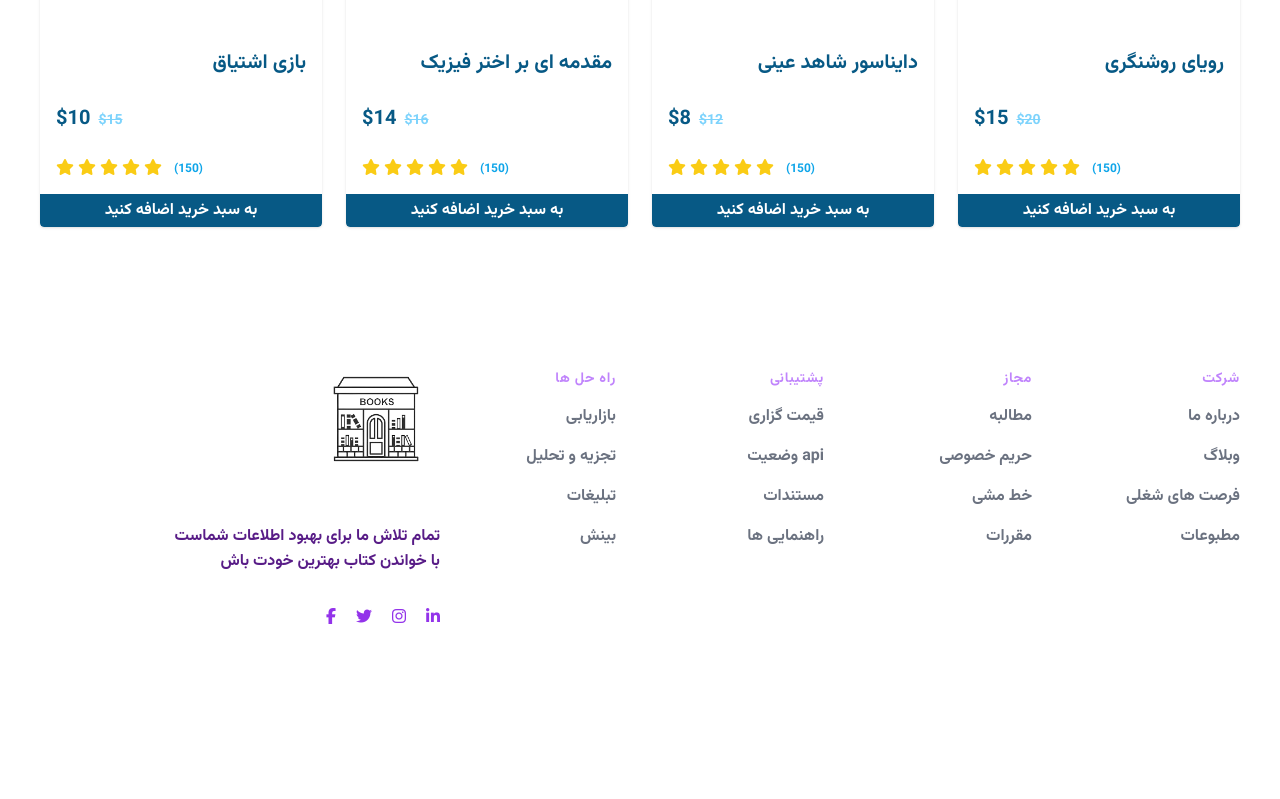
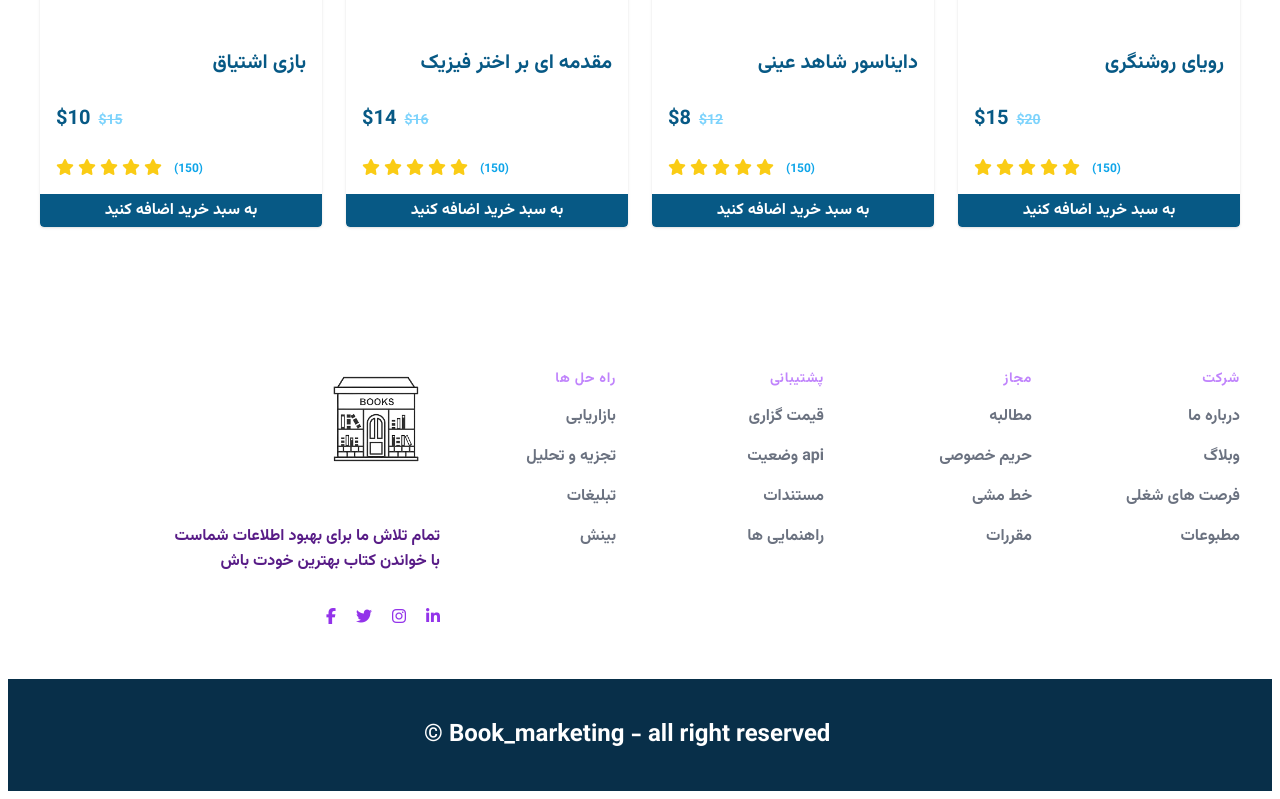
Before and after one commit to itamiwr/Book_Shop, a website: page public/home.html in a window 1280 px wide. Shown: the part 2133-2932 px from the top of the page. Before the commit the page ends 2820 px from the top, so only its background shows below. Drawn offline with Linux system fonts and the light colour scheme.

Commit message:
Copyright

```diff
--- a/public/home.html
+++ b/public/home.html
@@ -496,6 +496,15 @@
   </footer>
   <!-- End Footer -->
 
+
+  <!-- Copyright -->
+  <div class="bg-sky-950 py-4">
+    <div class="container flex items-center justify-between">
+      <p class="text-white text-2xl pl-96">&#169; Book_marketing - all right reserved</p>
+    </div>
+  </div>
+  <!-- End Copyright -->
+
 </body>
 
 </html>
```
